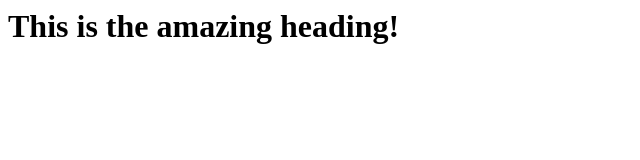
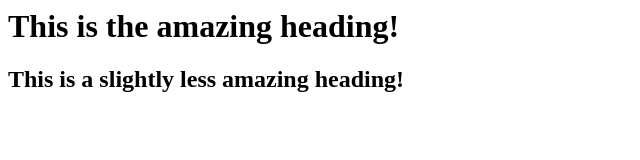
Before and after one commit to LukeSchlangen/phi-thursday-git-live-demo, a plain HTML site: page index.html in a window 1280 px wide. Shown: the whole page, without its empty margins (0-640 px from the left). Drawn offline with Linux system fonts and the light colour scheme.

Commit message:
Update index.html

```diff
--- a/index.html
+++ b/index.html
@@ -3,5 +3,6 @@
 </head>
 <body>
   <h1>This is the amazing heading!</h1>
+  <h2>This is a slightly less amazing heading!</h2>
 </body>
 </html>
```
